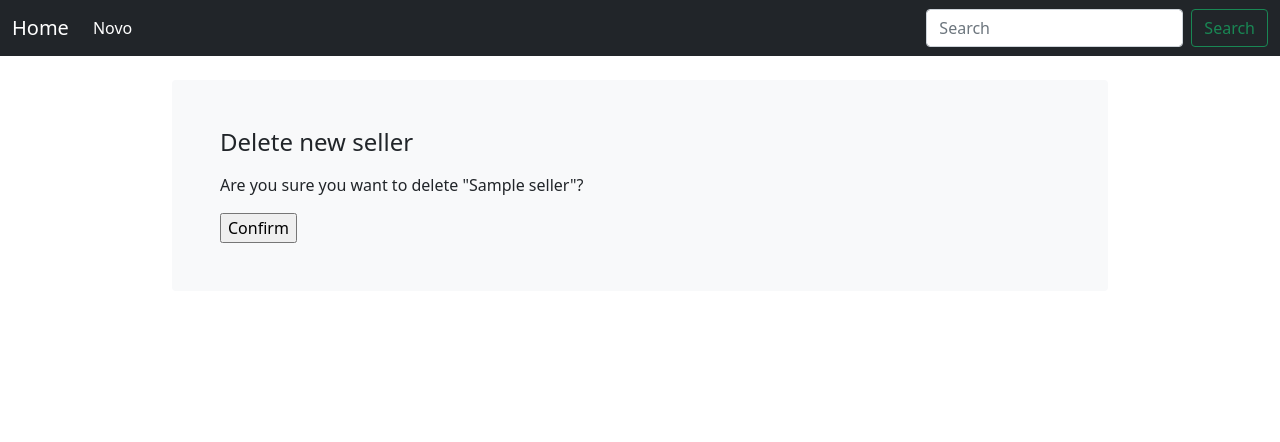
After one commit to danilovbarbosa/TS-seller-marketplace, a Django app: page /seller/1/delete/ in a window 1280 px wide. The commit adds this page. Shown: the top 442 px of the page. Run offline with Django 3.2, Linux system fonts and the light colour scheme; tables that the repository leaves empty hold one stand-in row (values such as "Sample post"); some libraries are stand-ins or nearby versions.

Commit message:
feat(seller/views): adicionado SellerDeleteView.

```diff
--- a/seller/views.py
+++ b/seller/views.py
@@ -36,11 +36,8 @@ class SellerDeleteView(DeleteView):
     # specify the model you want to use
     model = Seller
 
-    # can specify success url
-    # url to redirect after sucessfully
-    # deleting object
-
-    success_url = reverse_lazy('list')
+    def get_success_url(self):
+        return reverse('list')
 
 
 class SellerDetailView(DetailView):
--- /dev/null
+++ b/templates/seller/seller_confirm_delete.html
@@ -0,0 +1,17 @@
+{% extends 'seller/seller_list.html' %}
+{% block title %}Seller - Create{% endblock title %}
+{% block content %}
+
+<div class="col-md-7 col-lg-8">
+    <h4 class="mb-3">Delete new seller</h4>
+
+    <form method="post">{% csrf_token %}
+
+        <p>Are you sure you want to delete "{{ object }}"?</p>
+        <input type="submit" value="Confirm">
+
+    </form>
+
+</div>
+
+{% endblock content %}
--- a/templates/seller/seller_list.html
+++ b/templates/seller/seller_list.html
@@ -50,8 +50,8 @@
                     <td>{{ seller.document }}</td>
                     <td>{{ seller.phone_number }}</td>
                     <td>{{ seller.email }}</td>
-                    <td><a type="button" class="btn btn-primary" href="{% url 'update' seller.id %}" onclick="return confirm('Are you sure you want to update this?')">Update</a></td>
-                    <td><a type="button" class="btn btn-danger" href="{% url 'delete' seller.id %}" onclick="return confirm('Are you sure you want to delete this?')">Delete</a></td>
+                    <td><a type="button" class="btn btn-primary" href="{% url 'update' seller.id %}" >Update</a></td>
+                    <td><a type="button" class="btn btn-danger" href="{% url 'delete' seller.id %}" >Delete</a></td>
                 </tr>
 
             {% endfor %}
```
